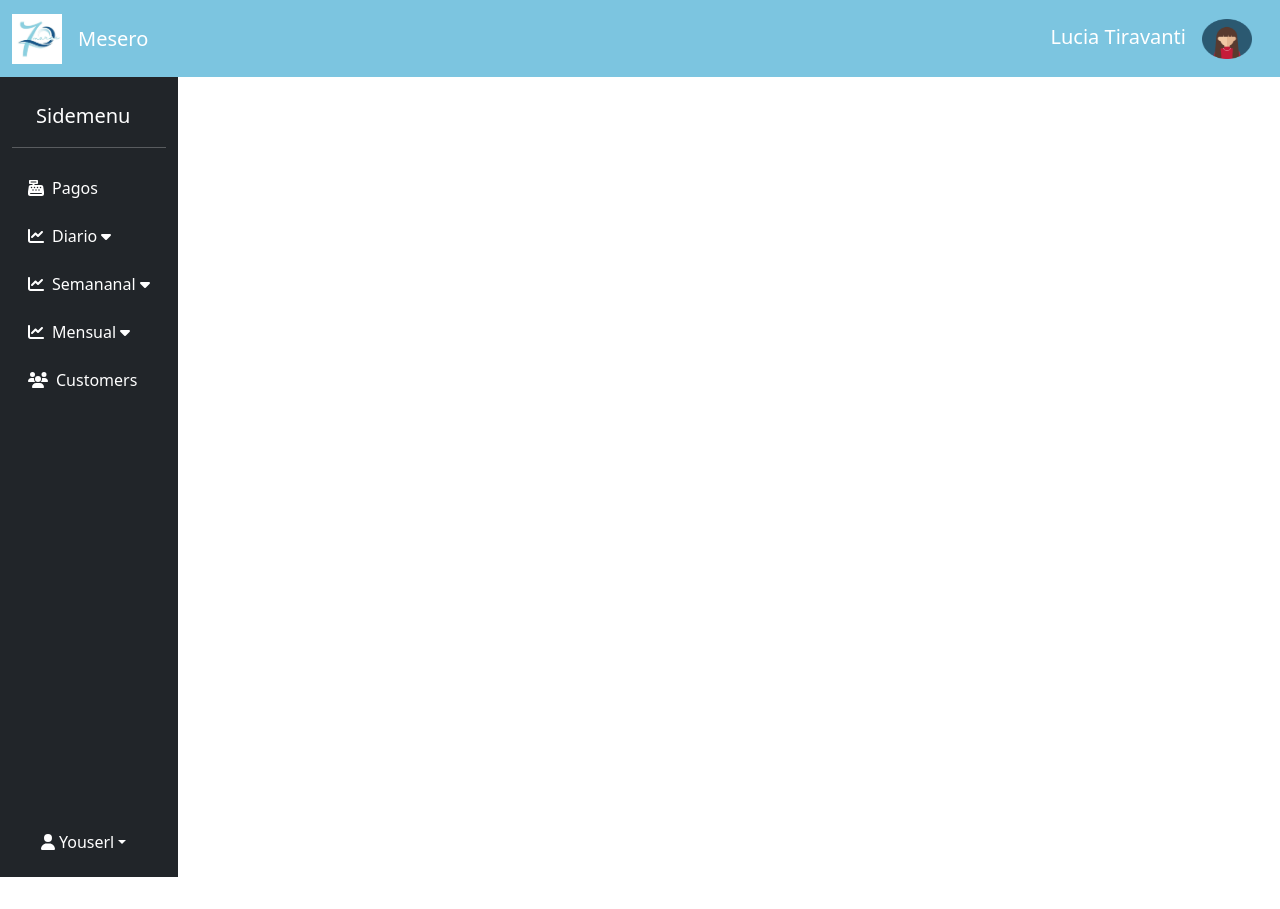
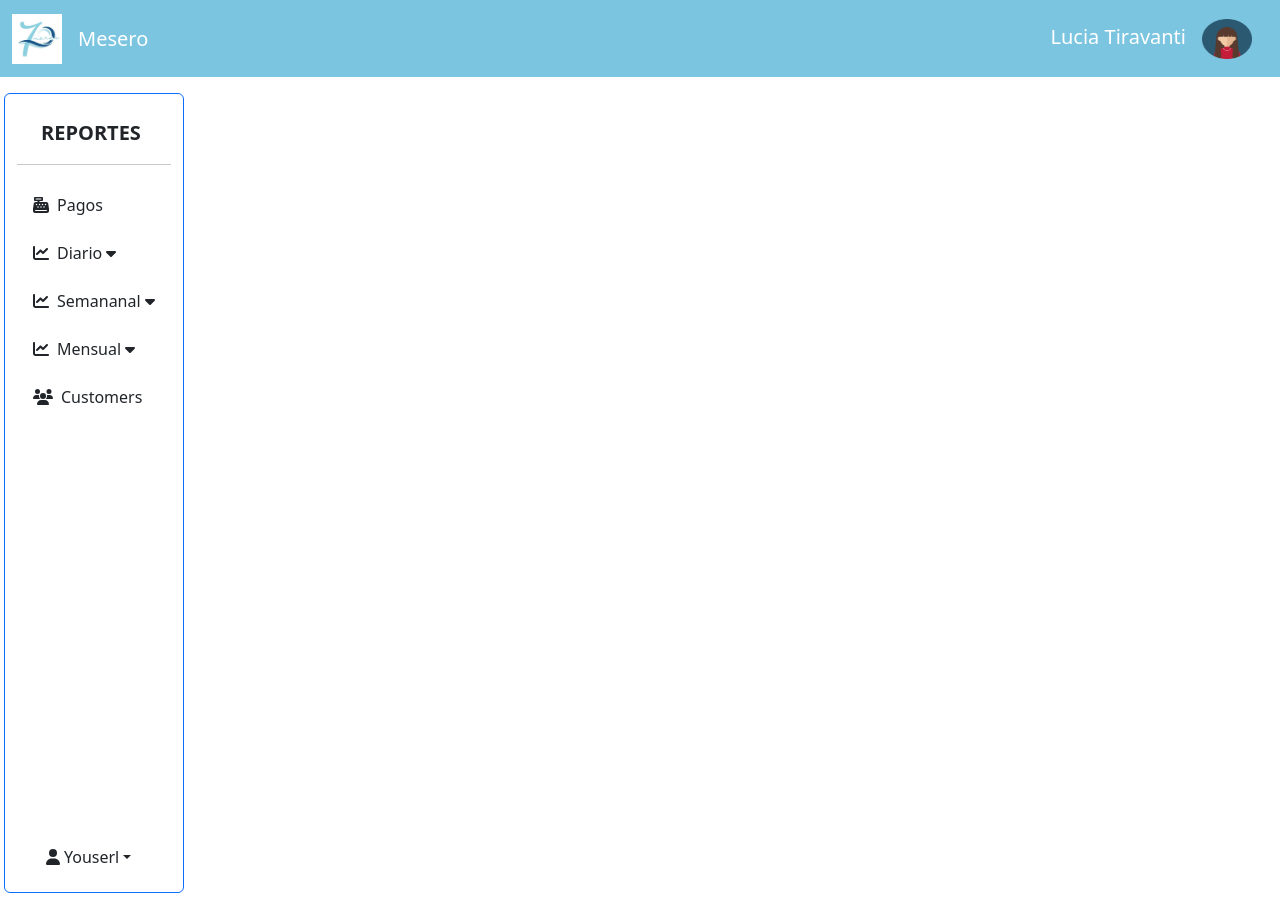
Before and after one commit to Mijael-cod/7MaresFrontend, an Angular app: page /cajero in a window 1280 px wide. Before the commit the page ends 877 px from the top, so only its background shows below. Built offline with nearby package versions, Linux system fonts and the light colour scheme.

Commit message:
update-sidebar

```diff
--- a/src/app/pages/cajero/cajero.component.html
+++ b/src/app/pages/cajero/cajero.component.html
@@ -21,39 +21,39 @@
 	</div>
 </nav>
 
-<div class="container-fluid">
-	<div class="row">
-		<div class="d-flex flex-column justify-content-between col-auto bg-dark min-vh-100"><!-- col-md-4 col-lg-3 -->
+<div class="container-fluid p-3">
+	<div class="row ">
+		<div class="d-flex flex-column justify-content-between col-auto bg-white border rounded border-primary min-vh-100"><!-- col-md-4 col-lg-3 -->
 			<div class="mt-4">
-				<a class="text-white d-none d-sm-inline text-decoration-none d-flex align-items-center ms-4"
+				<a class="text-dark d-none d-sm-inline text-decoration-none d-flex align-items-center ms-4"
 					role="button">
 					<span class="fs-5">
-						Sidemenu
+						<strong>REPORTES</strong>
 					</span>
 				</a>
-				<hr class="text-white d-none d-sm-block">
+				<hr class="text-dark d-none d-sm-block">
 				<ul class="nav nav-pills flex-column mt-2 mt-sm-0 " id="menu1">
 					<li class="nav-item my-sm-1 my-2 ">
-						<a href="" class="nav-link text-white text-center text-sm-start" aria-current="page">
+						<a href="" class="nav-link text-dark text-center text-sm-start" aria-current="page">
 							<i class="fa-solid fa-cash-register"></i>
 							<span class="ms-2 d-none d-sm-inline">Pagos</span>
 						</a>
 					</li>
 					<li class="nav-item my-sm-1 my-2 disabled">
 						<a href="#sidemenu1" data-bs-toggle="collapse"
-							class="nav-link text-white text-center text-sm-start" aria-current="page">
+							class="nav-link text-dark text-center text-sm-start" aria-current="page">
 							<i class="fa-solid fa-chart-line"></i>
 							<span class="ms-2 d-none d-sm-inline">Diario </span>
 							<i class="fa fa-caret-down"></i>
 						</a>
 						<ul class="nav collapse ms-1 flex-column" id="sidemenu1" data-bs-parent="#menu1">
 							<li class="nav-item">
-								<a href="" class="nav-link text-white" href="" aria-current="page">
+								<a href="" class="nav-link text-dark" href="" aria-current="page">
 									<i class="fa-solid fa-chart-pie"></i> Diagrama Pastel
 								</a>
 							</li>
 							<li class="nav-item">
-								<a href="" class="nav-link text-white" href="">
+								<a href="" class="nav-link text-dark" href="">
 									<i class="fa-solid fa-chart-simple"></i> Diagrama Barras
 								</a>
 							</li>
@@ -61,19 +61,19 @@
 					</li>
 					<li class="nav-item my-sm-1 my-2 disabled">
 						<a href="#sidemenu2" data-bs-toggle="collapse"
-							class="nav-link text-white text-center text-sm-start" aria-current="page">
+							class="nav-link text-dark text-center text-sm-start" aria-current="page">
 							<i class="fa-solid fa-chart-line"></i>
 							<span class="ms-2 d-none d-sm-inline">Semananal </span>
 							<i class="fa fa-caret-down"></i>
 						</a>
 						<ul class="nav collapse ms-1 flex-column" id="sidemenu2" data-bs-parent="#menu2">
 							<li class="nav-item">
-								<a href="" class="nav-link text-white" href="" aria-current="page">
+								<a href="" class="nav-link text-dark" href="" aria-current="page">
 									<i class="fa-solid fa-chart-pie"></i> Diagrama Pastel
 								</a>
 							</li>
 							<li class="nav-item">
-								<a href="" class="nav-link text-white" href="">
+								<a href="" class="nav-link text-dark" href="">
 									<i class="fa-solid fa-chart-simple"></i> Diagrama Barras
 								</a>
 							</li>
@@ -81,26 +81,26 @@
 					</li>
 					<li class="nav-item my-sm-1 my-2 disabled">
 						<a href="#sidemenu3" data-bs-toggle="collapse"
-							class="nav-link text-white text-center text-sm-start" aria-current="page">
+							class="nav-link text-dark text-center text-sm-start" aria-current="page">
 							<i class="fa-solid fa-chart-line"></i>
 							<span class="ms-2 d-none d-sm-inline">Mensual </span>
 							<i class="fa fa-caret-down"></i>
 						</a>
 						<ul class="nav collapse ms-1 flex-column" id="sidemenu3" data-bs-parent="#menu3">
 							<li class="nav-item">
-								<a href="" class="nav-link text-white" href="" aria-current="page">
+								<a href="" class="nav-link text-dark" href="" aria-current="page">
 									<i class="fa-solid fa-chart-pie"></i> Diagrama Pastel
 								</a>
 							</li>
 							<li class="nav-item">
-								<a href="" class="nav-link text-white" href="">
+								<a href="" class="nav-link text-dark" href="">
 									<i class="fa-solid fa-chart-simple"></i> Diagrama Barras
 								</a>
 							</li>
 						</ul>
 					</li>
 					<li class="nav-item my-sm-1 my-2">
-						<a href="" class="nav-link text-white text-center text-sm-start" aria-current="page">
+						<a href="" class="nav-link text-dark text-center text-sm-start" aria-current="page">
 							<i class="fa fa-users"></i>
 							<span class="ms-2 d-none d-sm-inline">Customers</span>
 						</a>
@@ -109,7 +109,7 @@
 			</div>
 			<div>
 				<div class="dropdown open p-3">
-					<a class="btn border-none outline-none text-white dropdown-toggle" type="button" id="triggerId"
+					<a class="btn border-none outline-none text-dark dropdown-toggle" type="button" id="triggerId"
 						data-bs-toggle="dropdown" aria-expanded="false">
 						<i class="fa fa-user"></i>
 						<span class="ms-1 d-none d-sm-inline">Youserl</span>
```
